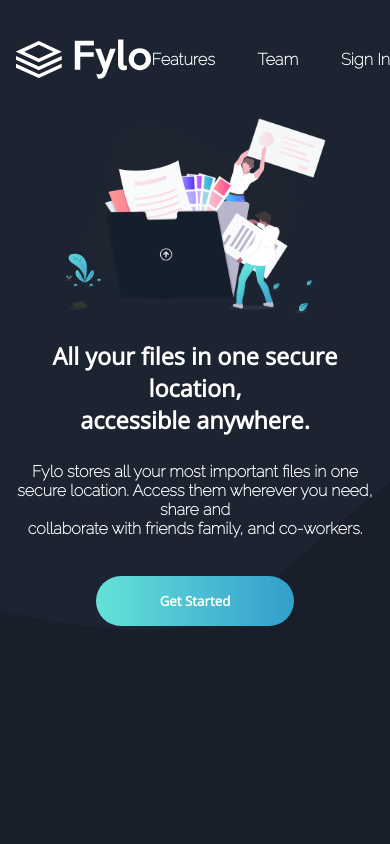
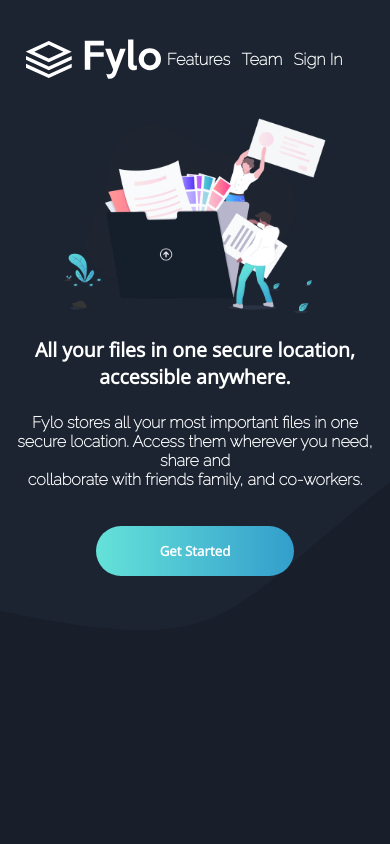
Before and after one commit to selly361/Fylo-darktheme-landing-page, a plain HTML site: page index.html in a window 390 px wide. Shown: the top 844 px of the page. Drawn offline with nearby package versions, Linux system fonts and the light colour scheme.

Commit message:
fixed navbar and made it a lil bit more responsive

```diff
--- a/index.html
+++ b/index.html
@@ -10,6 +10,7 @@
   </head>
   <body>
     <header class="page-header">
+        <nav>
           <img
           class="logo"
           src="./images/logo.svg"
@@ -20,6 +21,7 @@
           <h3>Team</h3>
           <h3>Sign In</h3>
         </div>
+        </nav>
     </header>
     <section class="intro-section">
       <div class="intro-section-content">
@@ -183,7 +185,7 @@
           alt="Logo of the page, 3d square thats splitted into 3, stacked on top of each other"
         />
         </div>
-        <div class="nav-items">
+        <div class="footer-nav-items">
             <section class="location-info">
                 <img src="./images/icon-location.svg" />
                 <p>
--- a/style.css
+++ b/style.css
@@ -11,6 +11,14 @@ header {
   width: 100vw;
   height: 14vh;
   background-color: hsl(217, 28%, 15%);
+  display: flex;
+  align-items: center;
+  justify-content: center;
+}
+
+header nav {
+  width: 95vw;
+  height: 14vh;
   display: flex;
   align-items: center;
   justify-content: space-between;
@@ -324,13 +332,14 @@ footer {
   height: 50px;
 }
 
-.nav-items {
+.footer-nav-items {
   display: flex;
   justify-content: space-between;
   width: 100%;
   margin: auto;
   align-items: center;
   flex-wrap: wrap;
+  color: white;
 }
 
 .location-info {
@@ -372,6 +381,13 @@ footer {
 }
 
 @media (max-width: 1068px){
+
+  .intro-section-content > h3 {
+    font-size: 5vmin;
+
+  }
+
+
   .stay-productive-section  {
     flex-flow: column;
     justify-content: center;
@@ -395,9 +411,7 @@ footer {
     width: 100vw;
   }
 
-  .nav-items {
 
-  }
 
   footer {
   min-height: 130vh;
```
Lines whose indentation alone changed are shown as unchanged.
